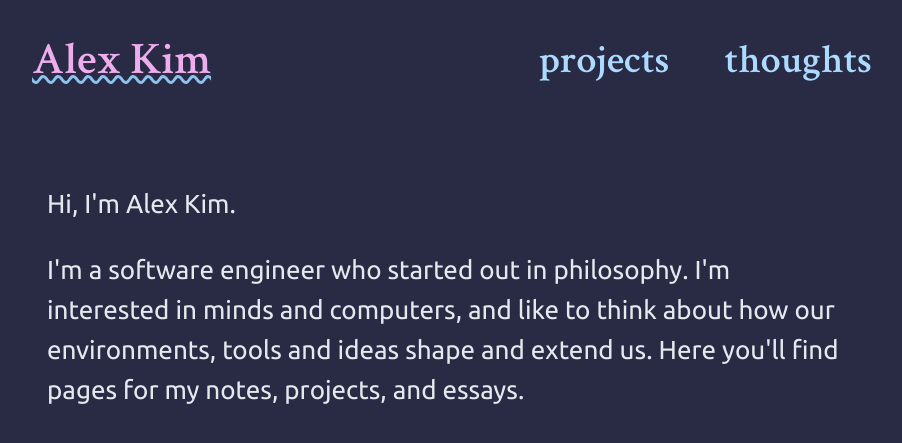
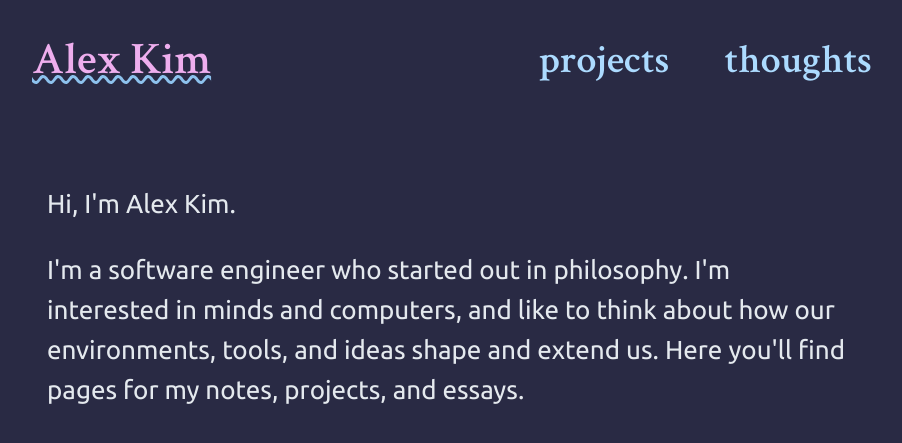
Before and after one commit to ajpkim/ajpkim.github.io, a Jekyll site: the page built from index.html, in a window 1280 px wide. Shown: the top 443 px of the page, without its empty margins (188-1090 px from the left). Built offline with Jekyll 4.4.1, drawn with Linux system fonts in a browser that asks for light colours.

Commit message:
oxford comma

```diff
--- a/index.html
+++ b/index.html
@@ -8,6 +8,6 @@ title: Alex Kim
     Hi, I'm Alex Kim.
   </p>
   <p>
-    I'm a software engineer who started out in philosophy. I'm interested in minds and computers, and like to think about how our environments, tools and ideas shape and extend us. Here you'll find pages for my notes, projects, and essays.
+    I'm a software engineer who started out in philosophy. I'm interested in minds and computers, and like to think about how our environments, tools, and ideas shape and extend us. Here you'll find pages for my notes, projects, and essays.
   </p>
 </div>
```
